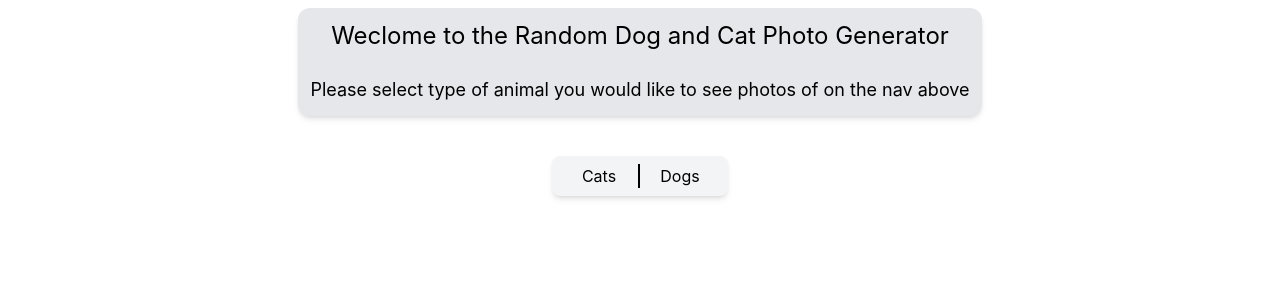
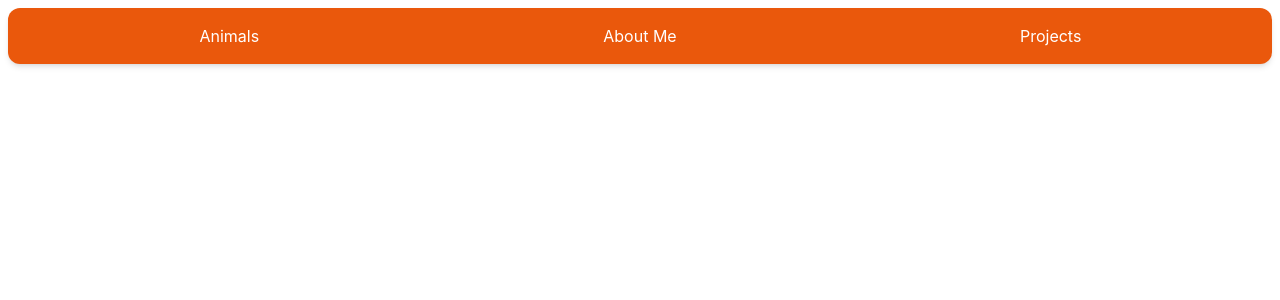
Before and after one commit to mstock64/react-to-this, a React (Create React App) app: page / in a window 1280 px wide. Shown: the top 300 px of the page. Built offline with nearby package versions, Linux system fonts and the light colour scheme.

Commit message:
Feature/Navbar: Added new Navbar component and placeholder components for future fuctionility

```diff
--- /dev/null
+++ b/src/AboutMe.jsx
@@ -0,0 +1,5 @@
+export default function AboutMe() {
+    <>
+        <p>About Me</p>
+    </>
+}
--- a/src/App.js
+++ b/src/App.js
@@ -1,12 +1,13 @@
 import './App.css';
 import HomeComponent from './HomeComponent';
+import Navbar from './Navbar/Navbar';
 
 function App() {
 
   return (
 
     <div className="App">
-      <HomeComponent name='cat'/>
+      <Navbar/>
     </div>
   );
 }
--- /dev/null
+++ b/src/Navbar/Navbar.jsx
@@ -0,0 +1,44 @@
+import React, {useState } from "react"
+import HomeComponent from "../HomeComponent"
+export default function Navbar() {
+    const [state, setComp] =  useState('')
+    const func =  () => {
+        console.log("hi")
+    }
+    const setStateToAnimal = () => {
+        setComp("Animals")
+    }
+    const setSttaeToAbout = () => {
+        setComp("About Me")
+    }
+    const setStateToProjects = () => {
+        setComp("Projects")
+    }
+    return (
+        <>
+            <div className="sticky">
+                <div className="grid grid-cols-3 bg-orange-600 p-4 rounded-xl shadow-md m-2 w-auto text-white">
+                    <div>
+                        <button onClick={setStateToAnimal}>
+                            Animals
+                        </button>
+
+                    </div>
+                    <div>
+                        <button onClick={setStateToProjects}>
+                            About Me
+                        </button>
+                    </div>
+                    <div>
+                        <button onClick={setStateToProjects}>
+                            Projects
+                        </button>
+                    </div>
+                </div>
+            </div>
+            { state === 'Animals' ? (<><HomeComponent/></>) : ('')}
+            { state === 'About Me' ? (<><HomeComponent/></>) : ('')}
+            { state === 'Projects' ? (<><HomeComponent/></>) : ('')}
+        </>
+    )
+}
--- /dev/null
+++ b/src/Projects.jsx
@@ -0,0 +1,5 @@
+export default function Projects() {
+    <>
+        <p>Projects</p>
+    </>
+}
```
